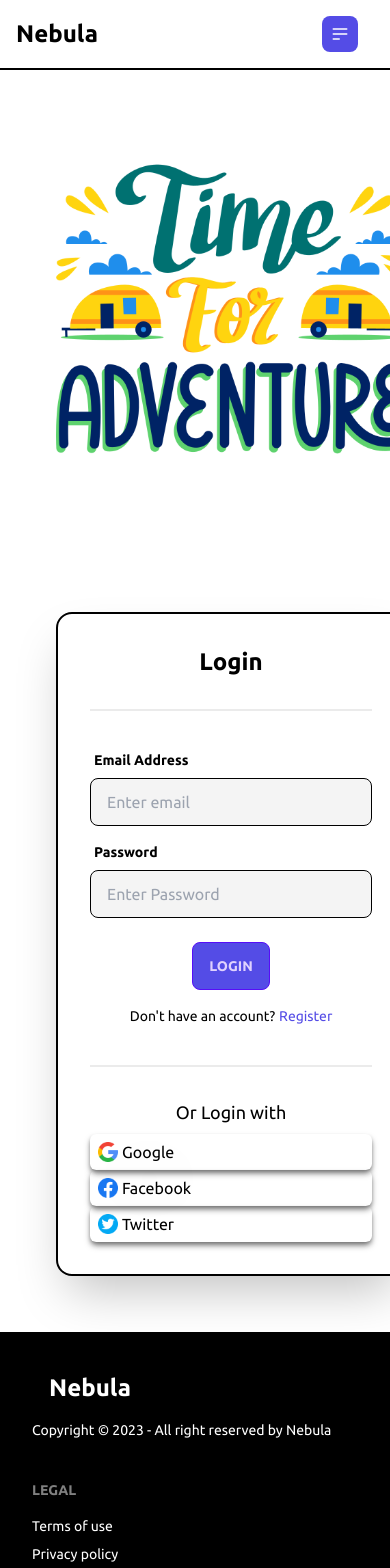
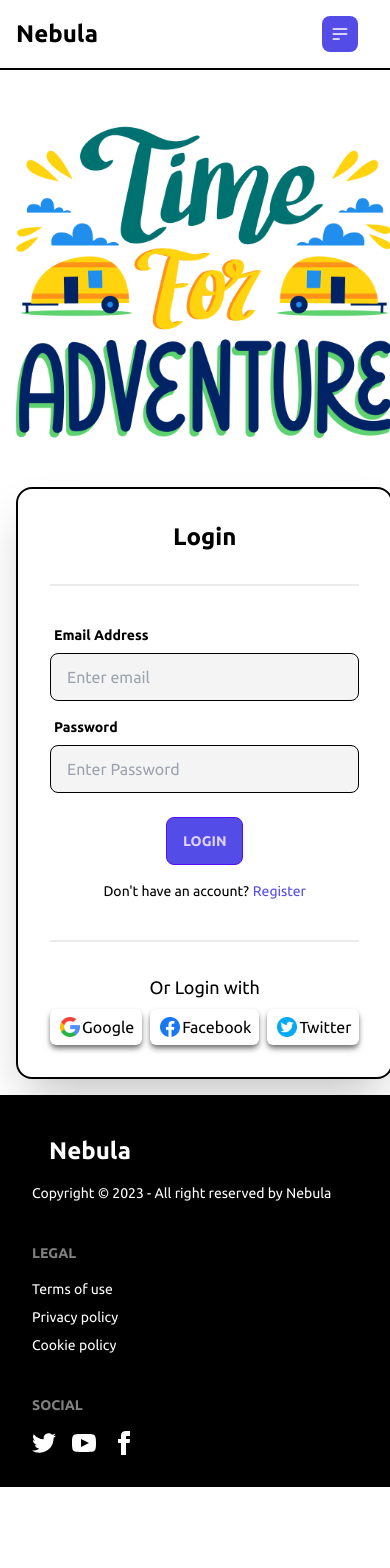
Before and after one commit to Beammi/Nebula, a Next.js app in the folder nebula/: page /login in a window 390 px wide. Shown: the top 1568 px of the page. After the commit the page ends 1487 px from the top, so only its background shows below. Built offline with nearby package versions, Linux system fonts and the light colour scheme.

Commit message:
login authen complete and mobile responsive

```diff
--- a/nebula/src/pages/login.jsx
+++ b/nebula/src/pages/login.jsx
@@ -9,14 +9,15 @@ import TextInput from '@/components/TextInputWithLabel'
 import googleIcon from '../../public/images/google-icon.png'
 import facebookIcon from '../../public/images/fb-icon.png'
 import twitterIcon from '../../public/images/twitter-icon.png'
+import Link from 'next/link'
 
 export default function Login() {
   return (
     <>
         <div className='h-screen'>
           <Navbar />
-          <div className="hero p-10 bg-white h-fit min-h-screen">
-            <div className="hero-content flex-col md:flex-row gap-32">
+          <div className="hero bg-white h-fit min-h-screen">
+            <div className="hero-content flex flex-col justify-center md:flex-row md:gap-32">
 
               <figure><Image src={timeAdventurePic} alt="adventure pic" className="pt-2" width={520}/></figure>
 
@@ -44,21 +45,21 @@ export default function Login() {
                   <div className='flex flex-col justify-center text-center'>
                     {/* <label className="label"> */}
                       <label className='font-normal text-lg mb-2'>Or Login with</label>
-                      <div className='flex flex-col justify-center md:flex-row md:gap-x-2'>
-                        <div className='flex flex-row items-center rounded-md px-2 shadow-neutral-500 shadow-md cursor-pointer'>
-                          <figure><Image src={googleIcon} alt="adventure pic" className="py-2 mr-1" width={20}/></figure>
-                          <label className='drop-shadow-2xl'>Google</label>
-                        </div>
+                      <div className='flex justify-center md:flex-row gap-x-2'>
+                        <Link href="https://www.google.com/" className='flex flex-row items-center rounded-md px-2 shadow-neutral-500 shadow-md cursor-pointer'>
+                          <figure><Image src={googleIcon} alt="adventure pic" className="py-2 md:mx-1 mx-3 cursor-pointer" width={20}/></figure>
+                          <label className='cursor-pointer'>Google</label>
+                        </Link>
 
-                        <div className='flex flex-row items-center rounded-md px-2 shadow-neutral-500 shadow-md cursor-pointer'>
-                          <figure><Image src={facebookIcon} alt="adventure pic" className="py-2 mr-1" width={20}/></figure>
-                          <label>Facebook</label>
-                        </div>
+                        <Link href="https://www.facebook.com/" className='flex flex-row items-center rounded-md px-2 shadow-neutral-500 shadow-md cursor-pointer'>
+                          <figure><Image src={facebookIcon} alt="adventure pic" className="py-2 md:mx-1 mx-3 cursor-pointer" width={20}/></figure>
+                          <label className='cursor-pointer'>Facebook</label>
+                        </Link>
 
-                        <div className='flex flex-row items-center rounded-md px-2 shadow-neutral-500 shadow-md cursor-pointer'>
-                          <figure><Image src={twitterIcon} alt="adventure pic" className="py-2 mr-1" width={20}/></figure>
-                          <label>Twitter</label>
-                        </div>
+                        <Link href="https://www.twitter.com/" className='flex flex-row items-center rounded-md px-2 shadow-neutral-500 shadow-md cursor-pointer'>
+                          <figure><Image src={twitterIcon} alt="adventure pic" className="py-2 md:mx-1 mx-3 cursor-pointer" width={20}/></figure>
+                          <label className='cursor-pointer'>Twitter</label>
+                        </Link>
                       </div>
                     {/* </label> */}
                   </div>
```
